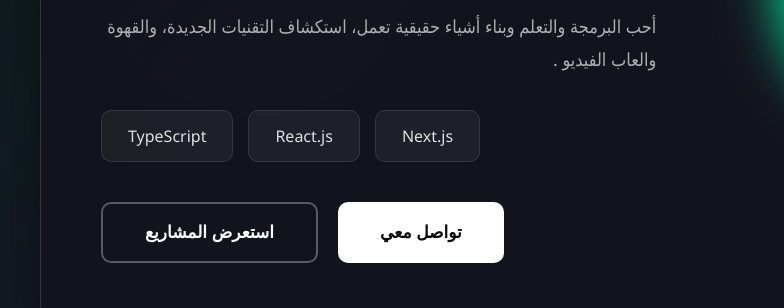
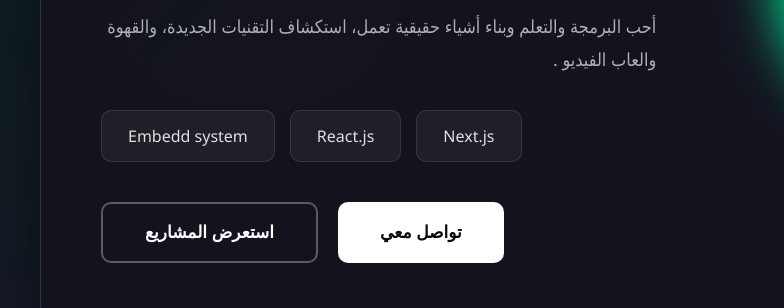
Before and after one commit to Mostafa-ashraf799/Modern-profilo-mostafa-ashraf-, a plain HTML site: page index.html in a window 1280 px wide. Shown: the part 535-843 px from the top of the page, 0-784 px from the left. Drawn offline with Linux system fonts and the light colour scheme; grey boxes are pictures that could not be loaded.

Commit message:
Replace 'TypeScript' badge with 'Embedd system'

```diff
--- a/index.html
+++ b/index.html
@@ -966,7 +966,7 @@
                                 <div class="tech-stack">
                                     <div class="tech-badge">Next.js</div>
                                     <div class="tech-badge">React.js</div>
-                                    <div class="tech-badge">TypeScript</div>
+                                    <div class="tech-badge"> Embedd system</div>
                                 </div>
 
                                 <div class="cta-buttons">
```
